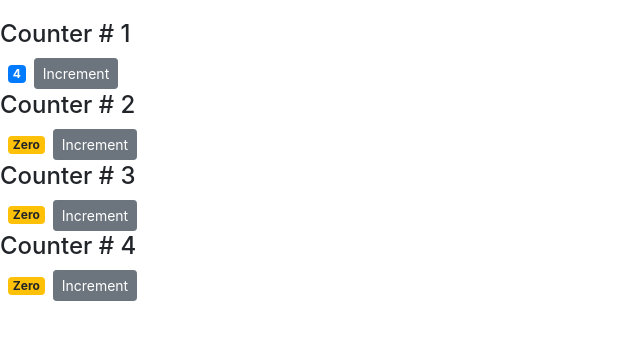
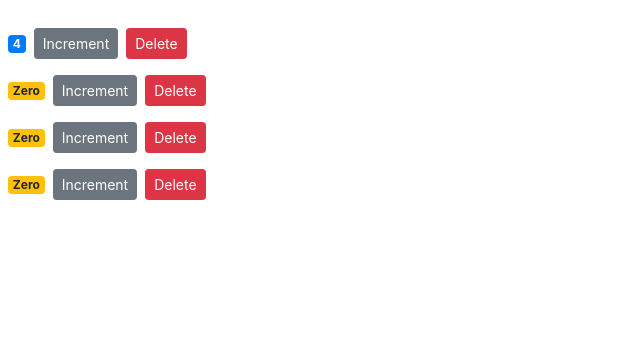
Before and after one commit to InfoTechSole/react-practice, a React (Create React App) app: page / in a window 1280 px wide. Shown: the top 340 px of the page, without its empty margins (0-640 px from the left). Built offline with nearby package versions, Linux system fonts and the light colour scheme.

Commit message:
4-NestedComponents lecture 7  --  Raising and handling events

```diff
--- a/src/components/counter.jsx
+++ b/src/components/counter.jsx
@@ -1,23 +1,15 @@
 import React, { Component } from "react";
 
 class Counter extends Component {
+  // The component that OWNS a piece of the state, should be the one modifying it.
   state = {
     count: this.props.value
   };
-
-  // To updte 'state' we need to use one of method 'setState' inherited from base 'Component' of react
-  // this.setState() is telling react that the value of this component is going to change.
-  // React then schedule a call to the 'render' method that sometime in the future,
-  // this method is going to be called, we don't know when. This is async call
 
   handleIncrement = product => {
     this.setState({ count: this.state.count + 1 });
     console.log(product);
   };
-
-  //   doHandleIncrement = () => {
-  //     this.handleIncrement({ id: 1 });
-  //   };
 
   render() {
     console.log(this.props);
@@ -33,13 +25,25 @@
     return (
       <React.Fragment>
         <div>
-          {this.props.children} {/* It will print 'Title' */}
+          {this.props.children}
+          {/* Now 'props.children' will print following: */}
+          {/* {id: 1, value: 4, onDelete: ƒ} */}
+          {/* {id: 2, value: 0, onDelete: ƒ} */}
+          {/* {id: 3, value: 0, onDelete: ƒ} */}
+          {/* {id: 4, value: 0, onDelete: ƒ} */}
+
           <span className={this.getBadgeClasses()}> {this.formatCount()} </span>
           <button
             onClick={() => this.handleIncrement()}
             className="btn btn-secondary btn-sm"
           >
             Increment
+          </button>
+          <button
+            className="btn btn-danger btn-sm m-2"
+            onClick={this.props.onDelete}
+          >
+            Delete
           </button>
         </div>
       </React.Fragment>
--- a/src/components/counters.jsx
+++ b/src/components/counters.jsx
@@ -6,6 +6,7 @@
   // Props includes data that we give to Components. PROPS ARE READONLY
   // Whereas state includes data that is local or private to that component
   // So other components can not access data directly from state
+
   state = {
     counters: [
       { id: 1, value: 4 },
@@ -14,15 +15,22 @@
       { id: 4, value: 0 }
     ]
   };
+
+  handleDelete = () => {
+    console.log("Delete Clicked");
+  };
+
   render() {
     return (
       <div>
         {this.state.counters.map(counter => (
           // key, value and id are part of the props
-          <Counter key={counter.id} value={counter.value} id={counter.id}>
-            {/* <h4> Title </h4> */}
-            <h4> Counter # {counter.id} </h4>
-          </Counter>
+          <Counter
+            onDelete={this.handleDelete}
+            key={counter.id}
+            id={counter.id}
+            value={counter.value}
+          />
         ))}
       </div>
     );
```
